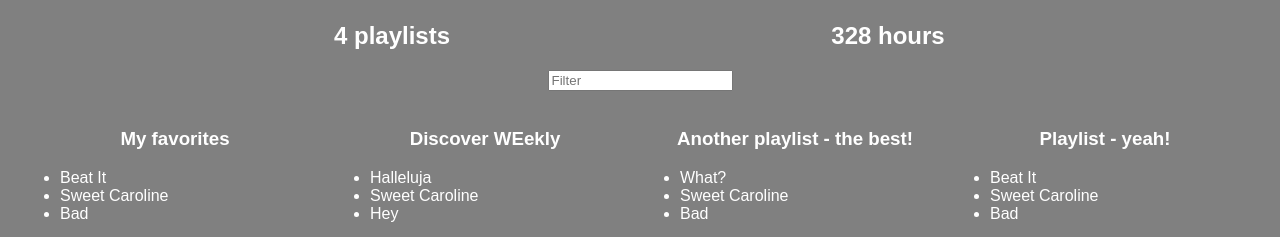
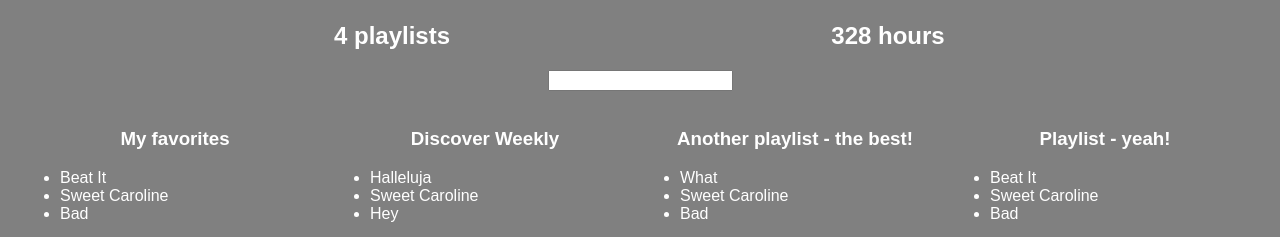
Before and after one commit to jaydweight/better-playlists, a React (Create React App) app: page / in a window 1280 px wide. Shown: the part 152-389 px from the top of the page. Built offline with nearby package versions, Linux system fonts and the light colour scheme.

Commit message:
added filter functionality to playlist list

```diff
--- a/src/App.js
+++ b/src/App.js
@@ -34,7 +34,7 @@ let fakeServerData = {
         ]
       },
       {
-        name: 'Discover WEekly',
+        name: 'Discover Weekly',
         songs: [
           {name: 'Halleluja', duration: 1345},
           {name: 'Sweet Caroline', duration: 1234},
@@ -44,7 +44,7 @@ let fakeServerData = {
       {
         name: 'Another playlist - the best!',
         songs: [
-          {name: 'What?', duration: 1345},
+          {name: 'What', duration: 1345},
           {name: 'Sweet Caroline', duration: 1234},
           {name: 'Bad', duration: 2342}
         ]
@@ -92,10 +92,8 @@ class Filter extends Component {
     return(
       <div>
         <img />
-        <input
-          type="text"
-          placeholder="Filter"
-        />
+        <input type="text" onKeyUp={event =>
+          this.props.onChange(event.target.value)}/>
       </div>
     );
   }
@@ -121,7 +119,10 @@ class Playlist extends Component {
 class App extends Component {
   constructor() {
     super();
-      this.state = {serverData: {}}
+    this.state = {
+      serverData: {},
+      filterString: ''
+    }
   }
   componentDidMount() {
     setTimeout(() => {
@@ -138,8 +139,11 @@ class App extends Component {
           </h1>
           <PlaylistCounter playlists={this.state.serverData.user.playlists}/>
           <HoursCounter playlists={this.state.serverData.user.playlists}/>
-          <Filter />
-          {this.state.serverData.user.playlists.map(playlist =>
+          <Filter onChange={text => this.setState({filterString: text})} />
+          {this.state.serverData.user.playlists.filter(playlist =>
+            playlist.name.toLowerCase().includes(
+              this.state.filterString.toLowerCase())
+          ).map(playlist =>
             <Playlist playlist={playlist} />
           )}
         </div> : <h1 style={whiteTextColor}>Loading...</h1>
```
